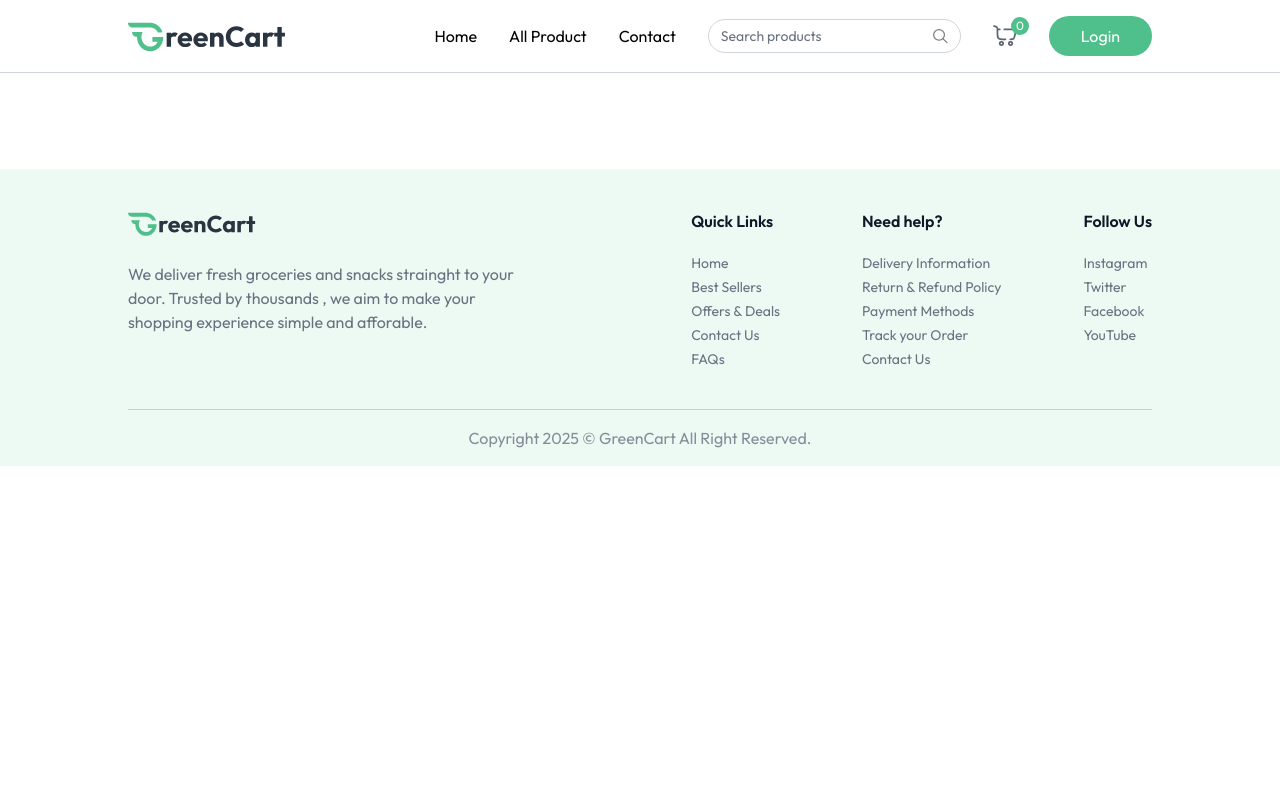
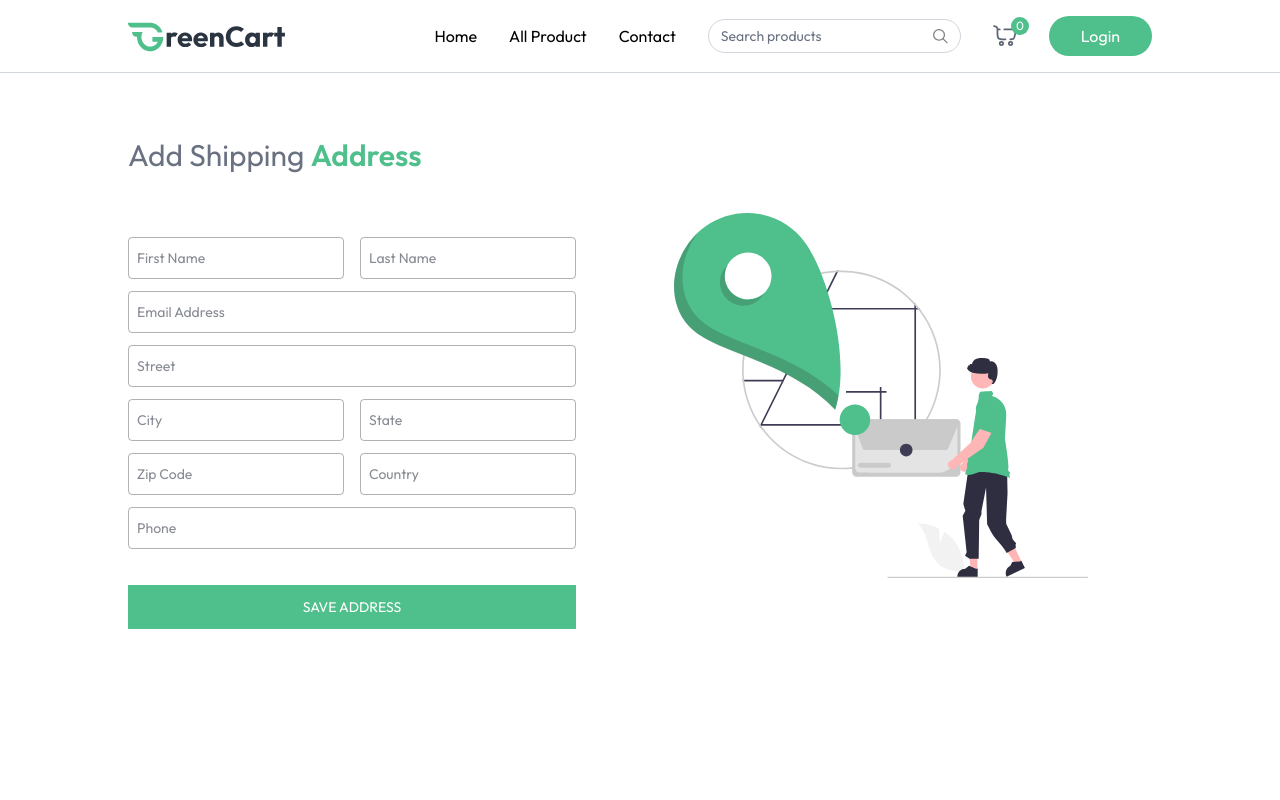
Before and after one commit to AnmolK08/GREEN_CART, a React (Vite) app in the folder frontend/: page /add-address in a window 1280 px wide. Shown: the top 800 px of the page. Built offline with nearby package versions, Linux system fonts and the light colour scheme.

Commit message:
Added the Address page

```diff
--- a/frontend/src/App.jsx
+++ b/frontend/src/App.jsx
@@ -10,6 +10,7 @@
 import ProductCategory from "./pages/ProductCategory.jsx";
 import ProductDetails from "./pages/ProductDetails.jsx";
 import Cart from "./pages/Cart.jsx";
+import AddAddress from "./pages/AddAddress.jsx";
 
 function App() {
   const isSellerPath = useLocation().pathname.includes("seller");
@@ -32,6 +33,7 @@
           <Route path="/products/:category" element={ <ProductCategory/> } />
           <Route path="/products/:category/:id" element={ <ProductDetails/> } />
           <Route path="/cart" element={<Cart/>} />
+          <Route path="/add-address" element={<AddAddress/>} />
         </Routes>
       </div>
       {!isSellerPath && <Footer/>}
--- /dev/null
+++ b/frontend/src/pages/AddAddress.jsx
@@ -0,0 +1,92 @@
+import React, { useState } from "react";
+import { assets } from "../assets/assets";
+
+const InputField = ({ type, placeholder, name, handleChange, address }) => {
+  return (
+    <input
+    className="w-full px-2 py-2.5 border border-black/30 rounded outline-none text-gray-900 focus:border-primary transition"
+    type={type}
+    placeholder={placeholder}
+    onChange={handleChange}
+    name={name}
+    value={address[name]}
+    required
+  />
+  );
+};
+
+const AddAddress = () => {
+
+    const [address, setAddress] = useState({
+        firstName : '',
+        lastName : '',
+        email : '',
+        street : '',
+        city : '',
+        state : '',
+        zipcode : '',
+        country : '',
+        phone : '',
+    })
+
+    const handleChange = (e)=>{
+        const {name , value} = e.target;
+
+        setAddress((preAddress)=>({
+            ...preAddress,
+            [name] : value,
+        }))
+    }
+
+  const onSubmitHandler = async(e) => {
+    e.preventDefault();
+  };
+
+  return (
+    <div className="mt-16 pb-16">
+      <p className="text-2xl md:text-3xl text-gray-500">
+        Add Shipping <span className="font-semibold text-primary">Address</span>
+      </p>
+      <div className="flex flex-col-reverse md:flex-row justify-between mt-10">
+        <div className="flex-1 max-w-md">
+          <form onSubmit={onSubmitHandler} className="space-y-3 mt-6 text-sm">
+
+            <div className="grid grid-cols-2 gap-4">
+              <InputField handleChange={handleChange} address={address} name="firstName" type="text" placeholder="First Name" />
+              <InputField handleChange={handleChange} address={address} name="lastName" type="text" placeholder="Last Name" />
+            </div>
+
+            <InputField handleChange={handleChange} address={address} name="email" type="email" placeholder="Email Address" />
+            <InputField handleChange={handleChange} address={address} name="street" type="text" placeholder="Street" />
+
+
+            <div className="grid grid-cols-2 gap-4">
+              <InputField handleChange={handleChange} address={address} name="city" type="text" placeholder="City" />
+              <InputField handleChange={handleChange} address={address} name="state" type="text" placeholder="State" />
+            </div>
+
+            <div className="grid grid-cols-2 gap-4">
+              <InputField handleChange={handleChange} address={address} name="zipcode" type="text" placeholder="Zip Code" />
+              <InputField handleChange={handleChange} address={address} name="country" type="text" placeholder="Country" />
+            </div>
+
+            <InputField handleChange={handleChange} address={address} name="phone" type="text" placeholder="Phone" />
+
+            <button className="w-full mt-6 bg-primary text-white py-3 hover:bg-primary-light transition cursor-pointer uppercase">
+                Save Address
+            </button>
+
+
+          </form>
+        </div>
+        <img
+          className="md:mr-16 mb-16 md:mt-0"
+          src={assets.add_address_iamge}
+          alt="Add Address"
+        />
+      </div>
+    </div>
+  );
+};
+
+export default AddAddress;
--- a/frontend/src/pages/Cart.jsx
+++ b/frontend/src/pages/Cart.jsx
@@ -108,12 +108,12 @@
             </p>
             <button
               onClick={() => {
-                removeFromCart();
+                removeFromCart(product._id);
               }}
               className="cursor-pointer mx-auto"
             >
               <img
-                src={assets.refresh_icon}
+                src={assets.remove_icon}
                 alt="remove"
                 className="inline-block w-6 h-6"
               />
```
